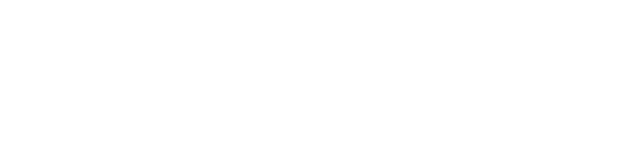
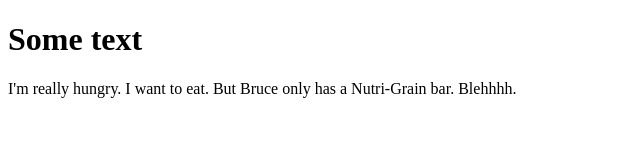
Before and after one commit to itsnathanlam/iat339, a plain HTML site: page index.html in a window 1280 px wide. Shown: the whole page, without its empty margins (0-640 px from the left). Drawn offline with Linux system fonts and the light colour scheme.

Commit message:
Renamed title, added h1 and p text.

```diff
--- a/index.html
+++ b/index.html
@@ -1,8 +1,10 @@
 <!doctype html>
 <html>
 	<head>
-		<title>Git Repo Thing</title>
+		<title>Git Repo Tutorial</title>
 		<meta charset="utf-8">
 	</head>
-	<body><body>
+	<body>
+		<h1>Some text</h1>
+		<p> I'm really hungry. I want to eat. But Bruce only has a Nutri-Grain bar. Blehhhh.<body>
 </html>
```
